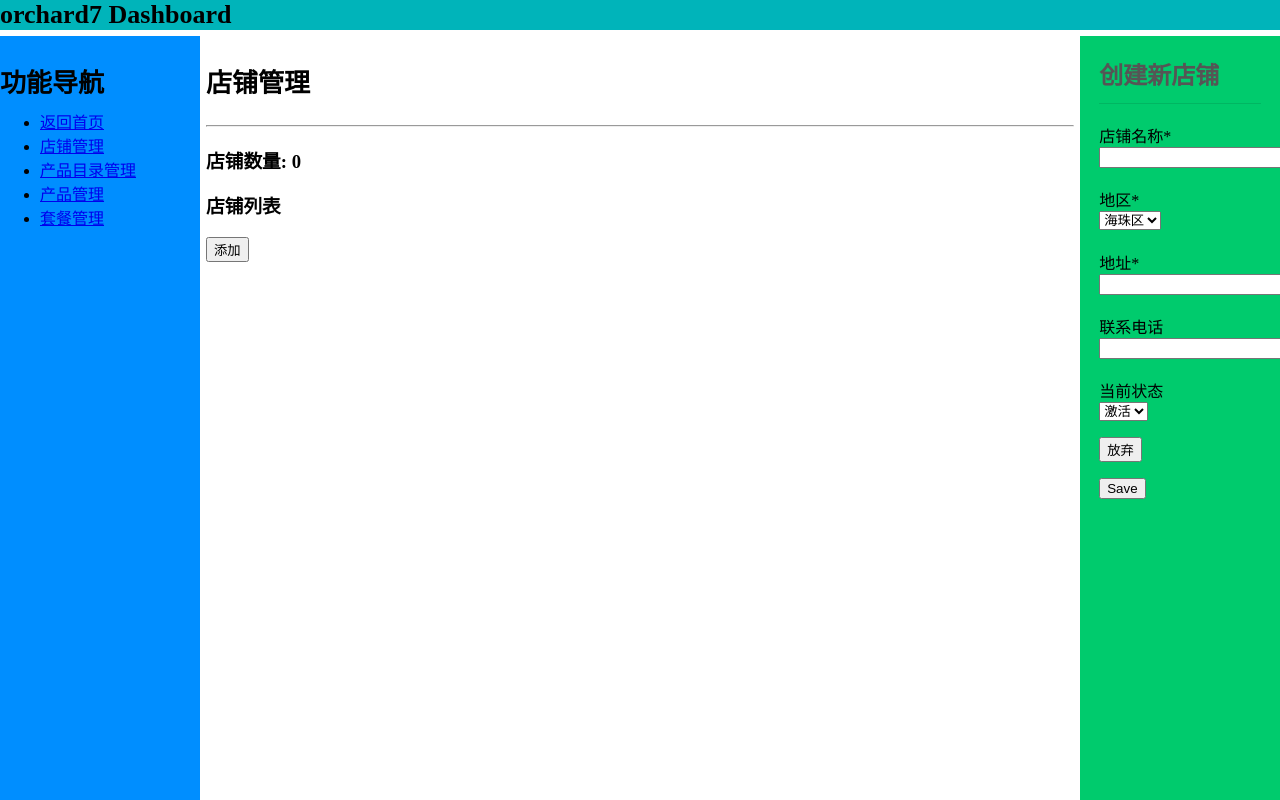
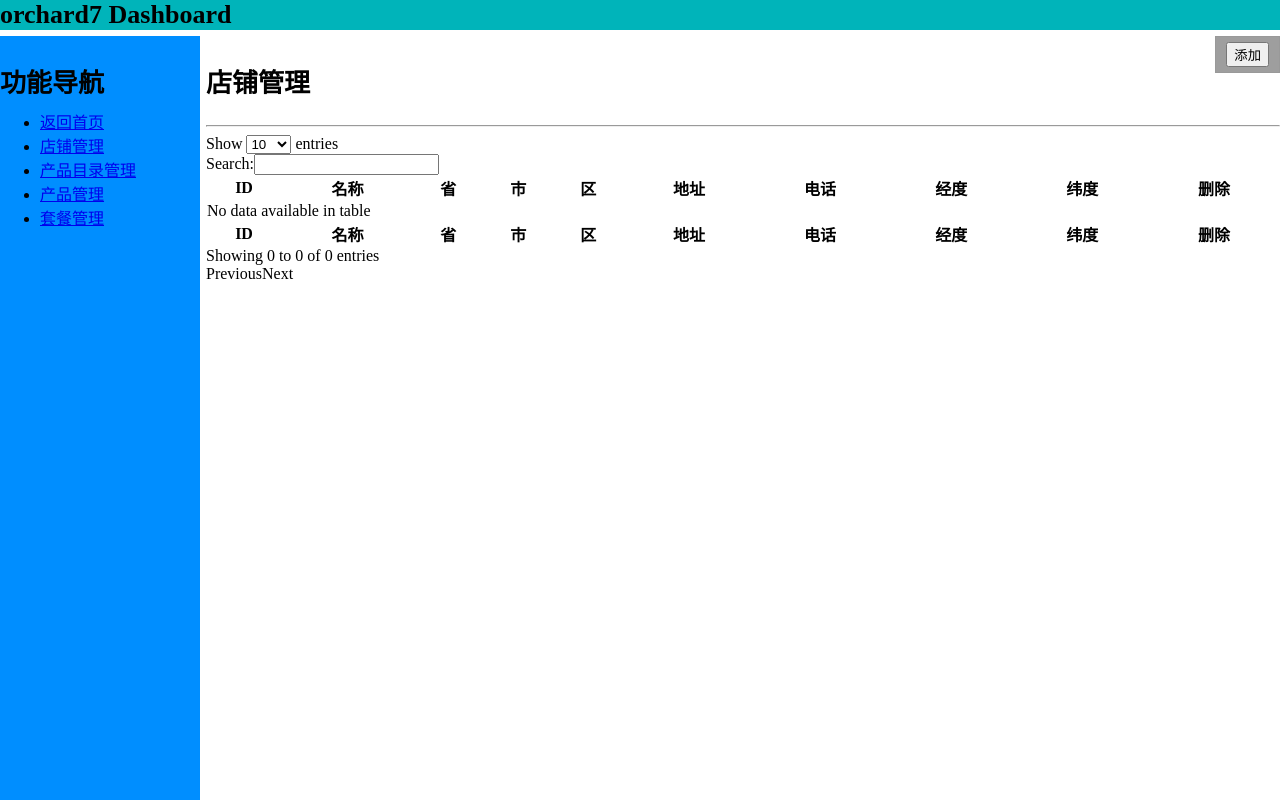
Before and after one commit to zhanliu/orchard7, a PHP site: page /orchard7/admin/store in a window 1280 px wide. Run offline with PHP 8.4, Linux system fonts and the light colour scheme; data that the repository does not hold is empty; some libraries are stand-ins or nearby versions; grey boxes are pictures that could not be loaded.

Commit message:
refact some files

```diff
--- a/application/views/admin/product.php
+++ b/application/views/admin/product.php
@@ -2,7 +2,7 @@
 
     <p class="f1">商品管理</p><hr/>
 
-    <div data-role="content">
+    <div>
 
         <table id="product_data_table" class="display" cellspacing="0" width="100%">
             <thead>
@@ -57,8 +57,6 @@
             <button class="product_add_button">添加</button>
         </div>
     </div>
-
-
 
     <style>
         .productform { padding:.8em 1.2em; }
--- a/application/views/admin/store.php
+++ b/application/views/admin/store.php
@@ -2,34 +2,69 @@
 
     <p class="f1">店铺管理</p><hr/>
 
-    <div data-role="content">
-        <h3>店铺数量: <?php echo $amount_of_stores; ?></h3>
-        <h3>店铺列表</h3>
-        <ul>
+    <div>
+        <table id="store_data_table" class="display" cellspacing="0" width="100%">
+            <thead>
+            <tr>
+                <th>ID</th>
+                <th>名称</th>
+                <th>省</th>
+                <th>市</th>
+                <th>区</th>
+                <th>地址</th>
+                <th>电话</th>
+                <th>经度</th>
+                <th>纬度</th>
+                <th>删除</th>
+            </tr>
+            </thead>
+
+            <tfoot>
+            <tr>
+                <th>ID</th>
+                <th>名称</th>
+                <th>省</th>
+                <th>市</th>
+                <th>区</th>
+                <th>地址</th>
+                <th>电话</th>
+                <th>经度</th>
+                <th>纬度</th>
+                <th>删除</th>
+            </tr>
+            </tfoot>
+
+            <tbody>
             <?php foreach ($stores as $store) { ?>
-                <li>
-                    <div><?php echo $store->name; ?> [<a href="<?php echo URL . 'admin/deletestore/' . $store->id; ?>">X</a>]</div>
-                    <div><?php echo $store->district; ?><?php echo $store->address; ?></div>
-                </li>
+                <tr align="center">
+                    <td><?php echo $store->id; ?></td>
+                    <td><?php echo $store->name; ?></td>
+                    <td><?php echo $store->state; ?></td>
+                    <td><?php echo $store->city; ?></td>
+                    <td><?php echo $store->district; ?></td>
+                    <td><?php echo $store->address; ?></td>
+                    <td><?php echo $store->phone_number; ?></td>
+                    <td><?php echo $store->lat; ?></td>
+                    <td><?php echo $store->lon; ?></td>
+                    <td>[<a href="<?php echo URL . 'admin/deletestore/' . $store->id; ?>">X</a>]</td>
+                </tr>
             <?php } ?>
-        </ul>
-        <div id="pane4-closed">
-            <button onclick="outerLayout.show('east',true)">添加</button>
+            </tbody>
+        </table>
+
+        <div class="add_object_button_div">
+            <button class="store_add_button">添加</button>
         </div>
     </div>
 
     <style>
-
         .storeform { padding:.8em 1.2em; }
         .storeform h2 { color:#555; margin:0.3em 0 .8em 0; padding-bottom:.5em; border-bottom:1px solid rgba(0,0,0,.1); }
         .storeform label { display:block; margin-top:1.2em; }
         .switch .ui-slider-switch { width: 8.5em !important }
-        .ui-grid-a { margin-top:1em; padding-top:.8em; margin-top:1.4em; border-top:1px solid rgba(0,0,0,.1); }
     </style>
-</div>
 
-<div id="add-form" class="ui-layout-east">
-
+    <div class="panel">
         <form class="storeform" action="<?php echo URL; ?>admin/addstore" method="post">
             <h2>创建新店铺</h2>
             <label for="name">店铺名称*</label>
@@ -60,7 +95,7 @@
             </div>
 
 
-        <p><button onclick="outerLayout.hide('east')">放弃</button></p>
+            <p><button>放弃</button></p>
             <input type="submit" name="submit_add_store" value="Save" />
             <!--<div class="ui-block-b"><a href="#" data-rel="close" data-role="button" data-theme="b" data-mini="true">保存</a></div>-->
 
@@ -68,3 +103,16 @@
 
         <!-- panel content goes here -->
     </div><!-- /panel -->
+</div>
+
+<script type="text/javascript">
+    $(document).ready(function(){
+        $(".store_add_button").click(function(){
+            $(".panel").toggle("fast");
+            $(this).toggleClass("active");
+            return false;
+        });
+
+        $('#store_data_table').dataTable();
+    });
+</script>
```
Also changed, not shown: application/views/admin/combo.php (+56 -24 lines). Lines whose indentation alone changed are shown as unchanged.
